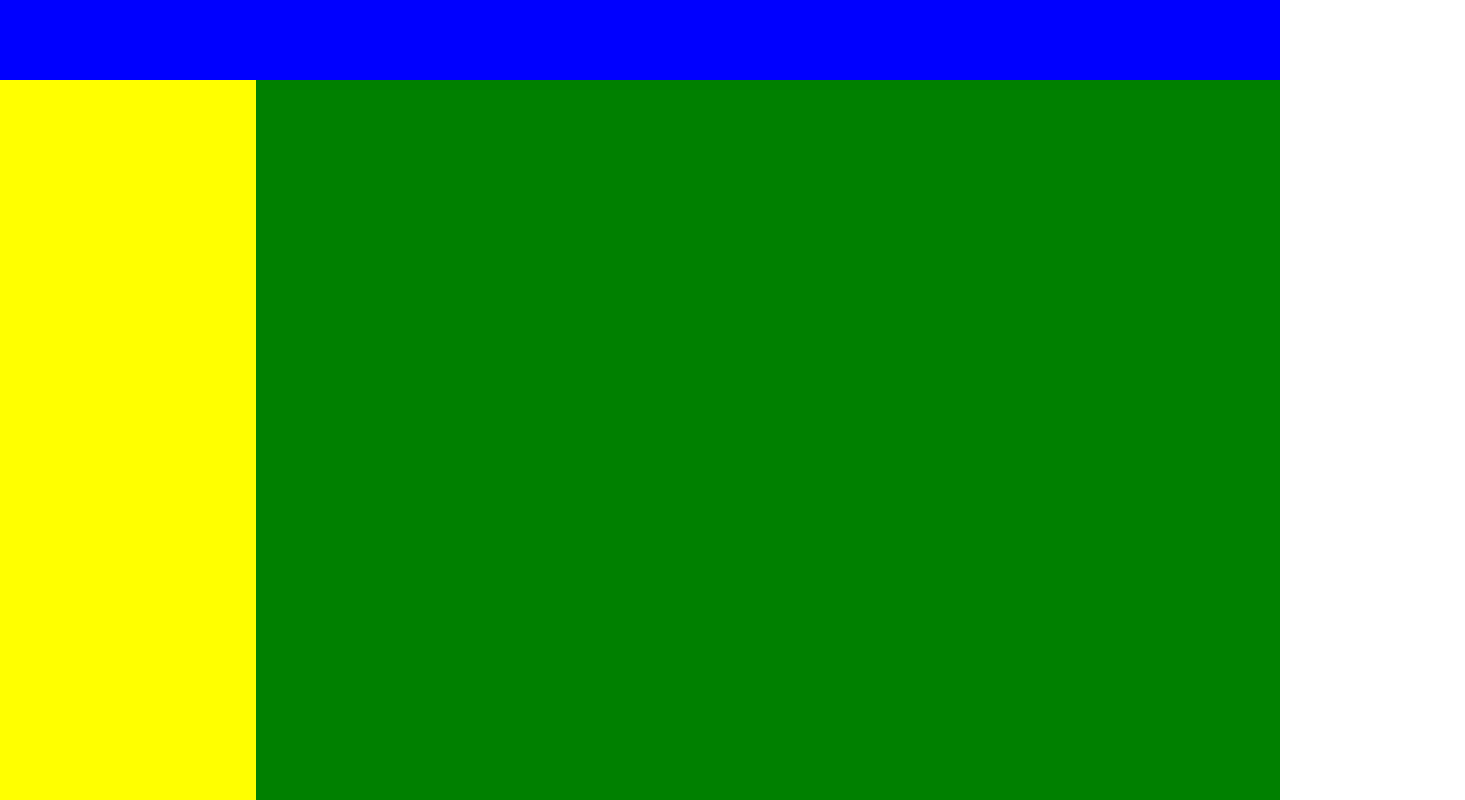
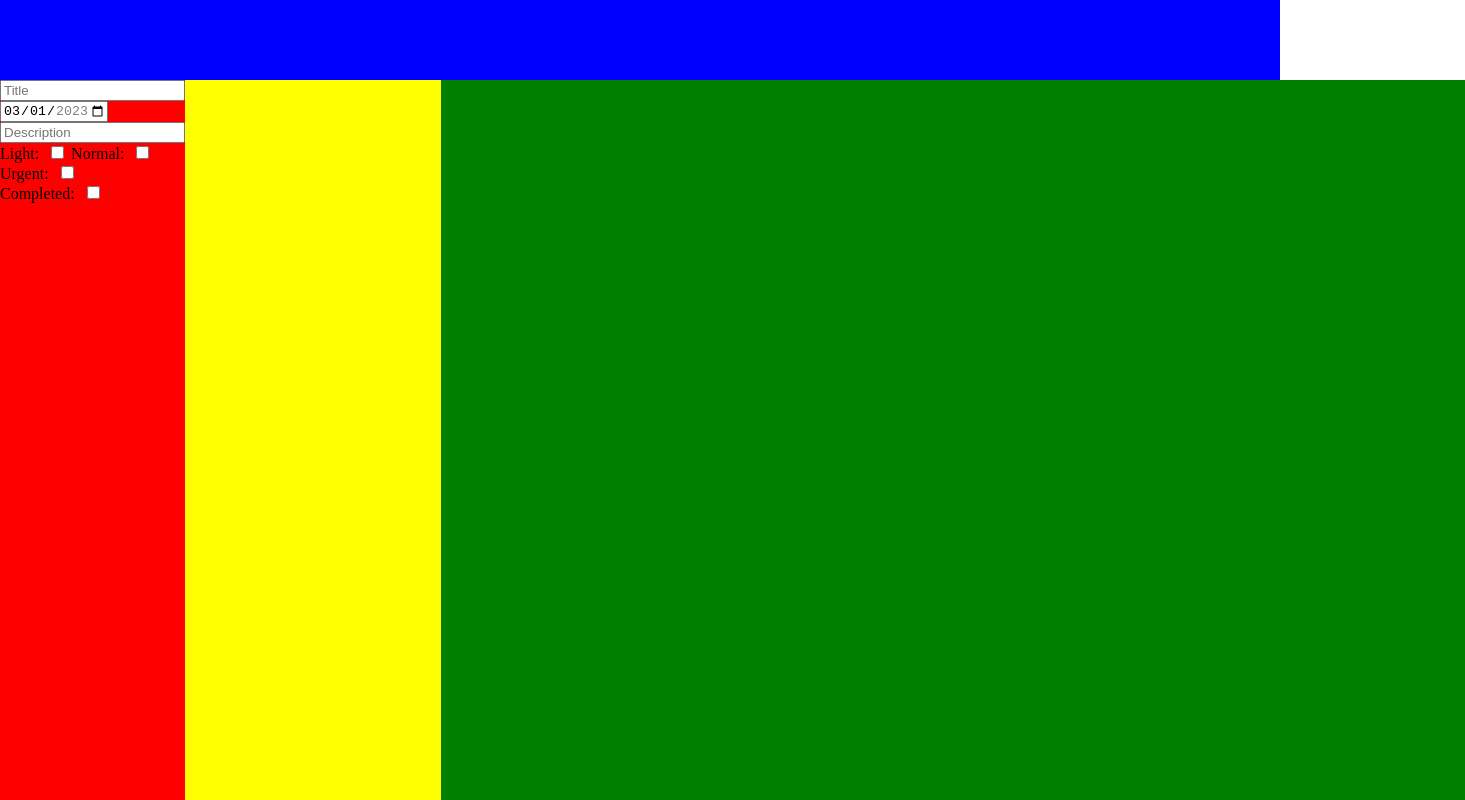
Before and after one commit to SwartzJonah/Todo-List, a plain HTML site: page index.html in a window 1280 px wide. Shown: the whole page, 1465 px wide, since content can reach past the window. Drawn offline with Linux system fonts and the light colour scheme.

Commit message:
added form to make todos

```diff
--- a/index.html
+++ b/index.html
@@ -11,6 +11,28 @@
 <body>
     <div id="header"></div>
     <div id="content">
+        <div class="popup">
+            <form id="todoform" action="" method="get">
+                <div class="inputOne">
+                    <input type="text" id='title' name='title' placeholder="Title" required>
+                    <input type="date" id='duedate' value="2023-03-01" min="2023-01-01" max ="2023-12-31" required>
+                    <input type="text" id='description' placeholder="Description" required>
+                </div>
+                <div class="inputTwo">
+                    <label>Light: &nbsp</label><input type="checkbox" name="priority" />
+                    <label>Normal: &nbsp</label><input type="checkbox" name="priority" />
+                    <label>Urgent: &nbsp</label><input type="checkbox" name="priority" />
+                </div>
+                <div class="inputThree">
+                    <label>Completed: &nbsp</label><input type="checkbox" id='completed' value='no'>
+                </div>
+            </form>
+        </div>
+        <div class="popup">
+            <form id="projectform" action="" method="get">
+
+            </form>
+        </div>
         <div id="sidebar"></div>
         <div id="display"></div>
     </div>
```
